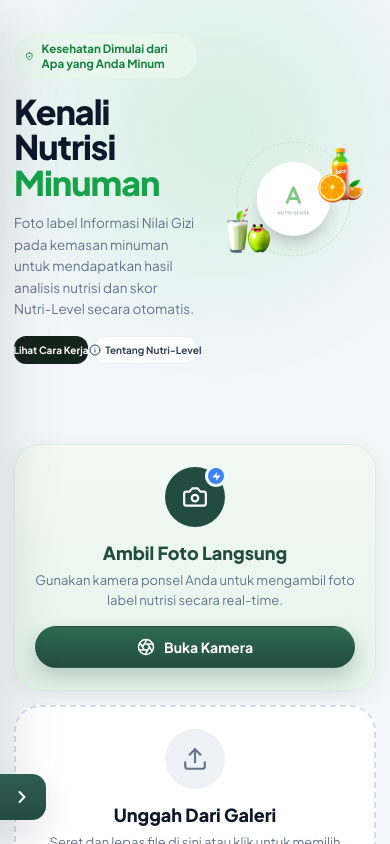
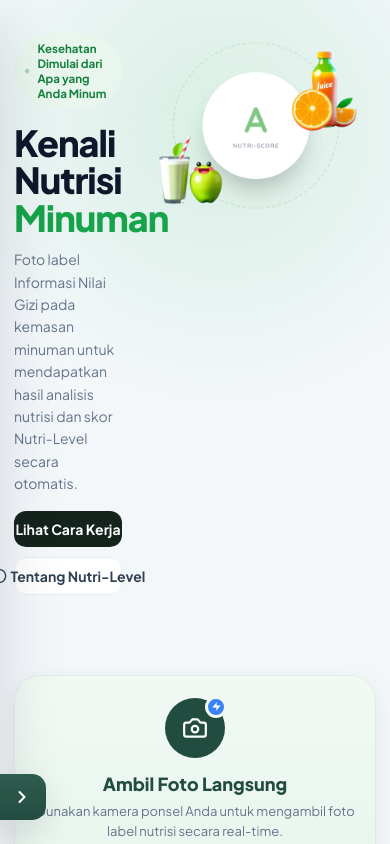
Before and after one commit to Jejetrs/nusca_nutrition_and_classifier_app, a React (Vite) app: page / in a window 390 px wide. Shown: the top 844 px of the page. Built offline with nearby package versions, Linux system fonts and the light colour scheme; no server answers.

Commit message:
edit hero button

```diff
--- a/src/styles/components.css
+++ b/src/styles/components.css
@@ -797,13 +797,33 @@
 
 @media screen and (max-width: 600px) {
   /* Hero tetap 2 kolom: gambar di samping teks dan ikut mengecil saat menyempit */
-  .ns-hero { gap: 14px; }
+  .ns-hero {
+    gap: 14px;
+    grid-template-columns: minmax(0, 1fr) minmax(0, 240px);
+    align-items: start;
+  }
+  .ns-hero-text {
+    max-width: min(100%, 360px);
+  }
   .ns-hero-text h1 {
     letter-spacing: -1px;
-    font-size: clamp(34px, 8.5cqi, 46px);
+    font-size: clamp(36px, 8.5cqi, 48px);
   }
-  .ns-hero-text p { font-size: 13.5px; }
-  .ns-hero-art img { max-width: 280px; }
+  .ns-hero-text p { font-size: 14px; }
+  .ns-hero-btns {
+    flex-wrap: wrap;
+    justify-content: flex-start;
+    gap: 10px;
+  }
+  .ns-hero-btns .ns-btn {
+    width: auto;
+    min-width: 0;
+    padding: 10px 14px;
+    font-size: 14px;
+  }
+  .ns-hero-btns .ns-btn svg { width: 16px; height: 16px; }
+  .ns-hero-art img { width: 100%; max-width: 240px; }
+  .ns-hero-art { justify-items: center; }
   .ns-how-grid { grid-template-columns: 1fr; gap: 14px; }
   .ns-how-card { grid-template-columns: auto 1fr; padding: 18px 16px; }
   .ns-how-card h4 { font-size: 17px; }
```
